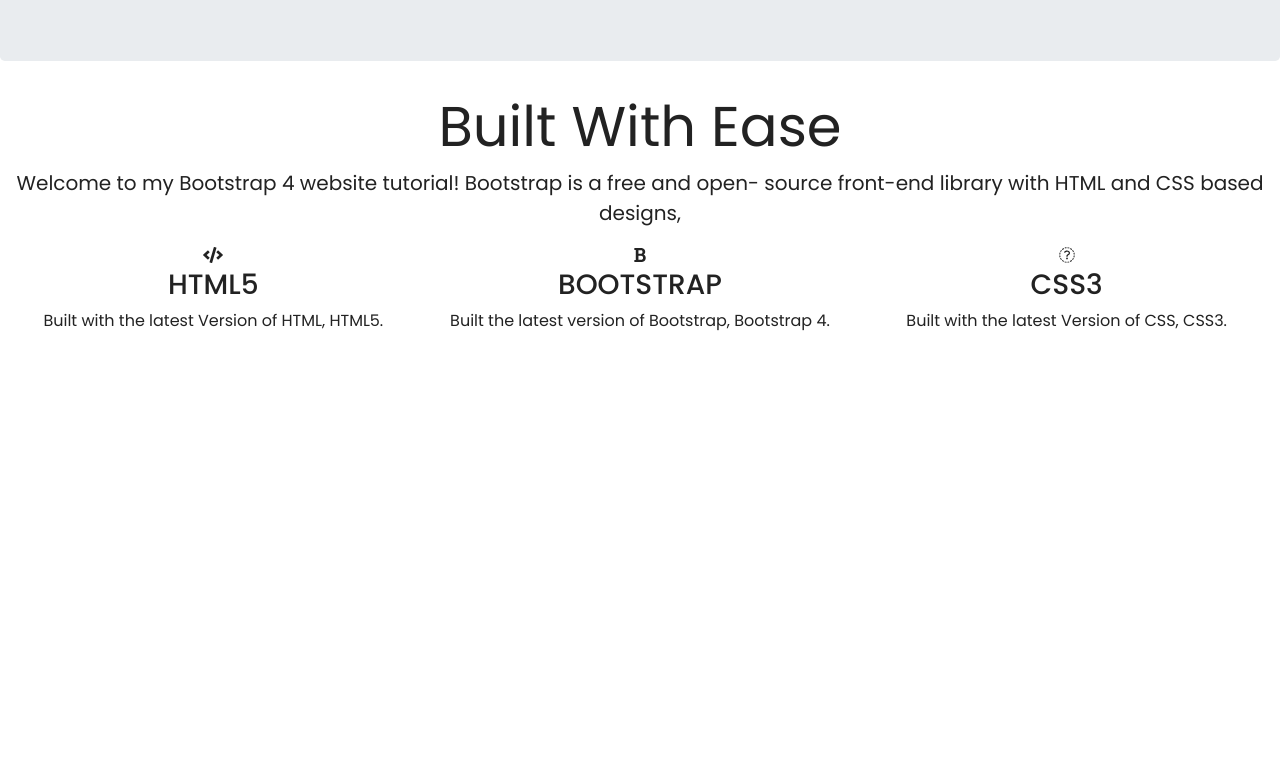
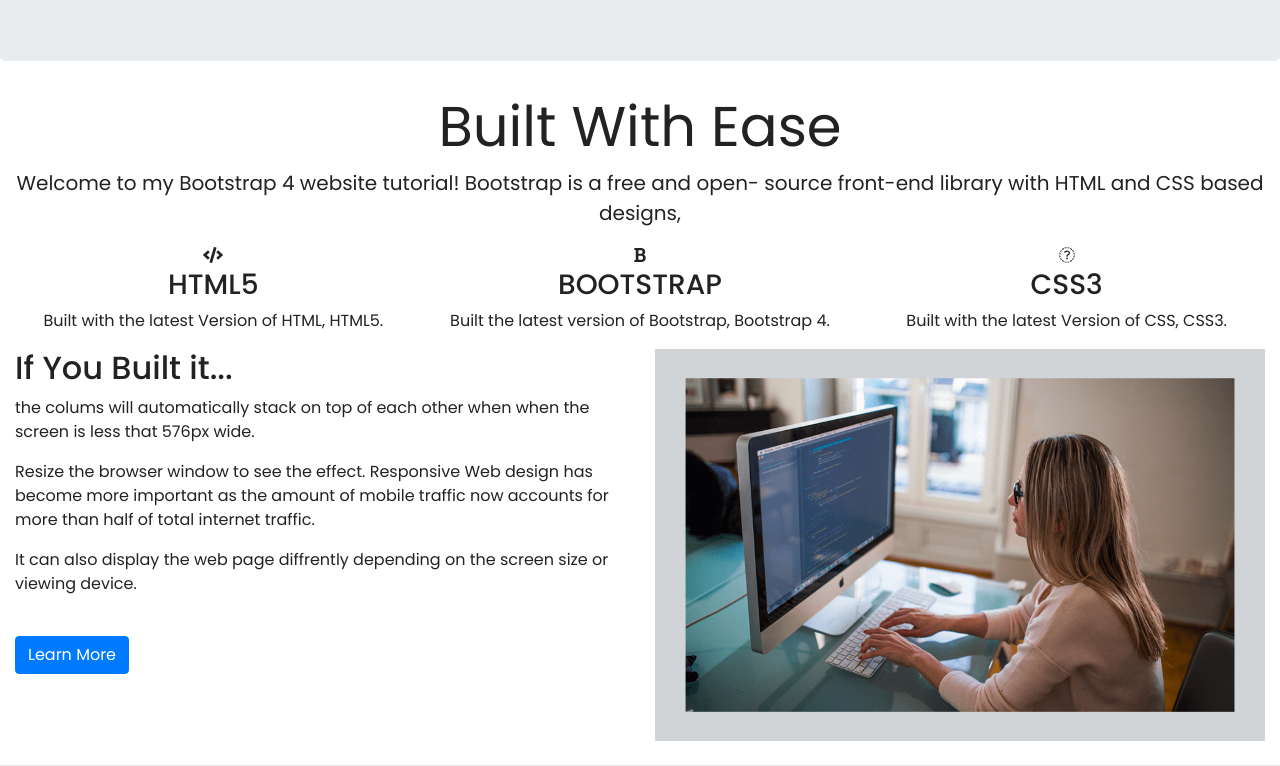
Before and after one commit to Sudaraka-Gamage/Web-Template-Using--HTML5-CSS3-Bootstrap4, a plain HTML site: page index.html in a window 1280 px wide. Shown: the part 843-1609 px from the top of the page. Before the commit the page ends 1192 px from the top, so only its background shows below. Drawn offline with nearby package versions, Linux system fonts and the light colour scheme.

Commit message:
two column section

```diff
--- a/index.html
+++ b/index.html
@@ -159,6 +159,27 @@
 
 
 <!--- Two Column Section -->
+<div class="container-fluid padding">
+    <div class="row padding">
+        <div class="col-lg-6">
+            <h2>If You Built it...</h2>
+            <p>the colums will automatically stack on top of each other when
+                when the screen is less that 576px wide.</p>
+            <p>Resize the browser window to see the effect. Responsive Web
+                design has become more important as the amount of mobile traffic now
+                accounts for more than half of total internet traffic.</p>
+            <p>It can also display the web page diffrently depending on the screen
+                size or viewing device.</p>
+            <br>
+            <a href="#" class="btn btn-primary">Learn More</a>
+        </div>
+        <div class="col-lg-6">
+            <img src="./img/desk.png" class="img-fluid">
+        </div>
+    </div>
+</div>
+
+<hr class="my-4">
 
 
 <!--- Fixed background -->
```
